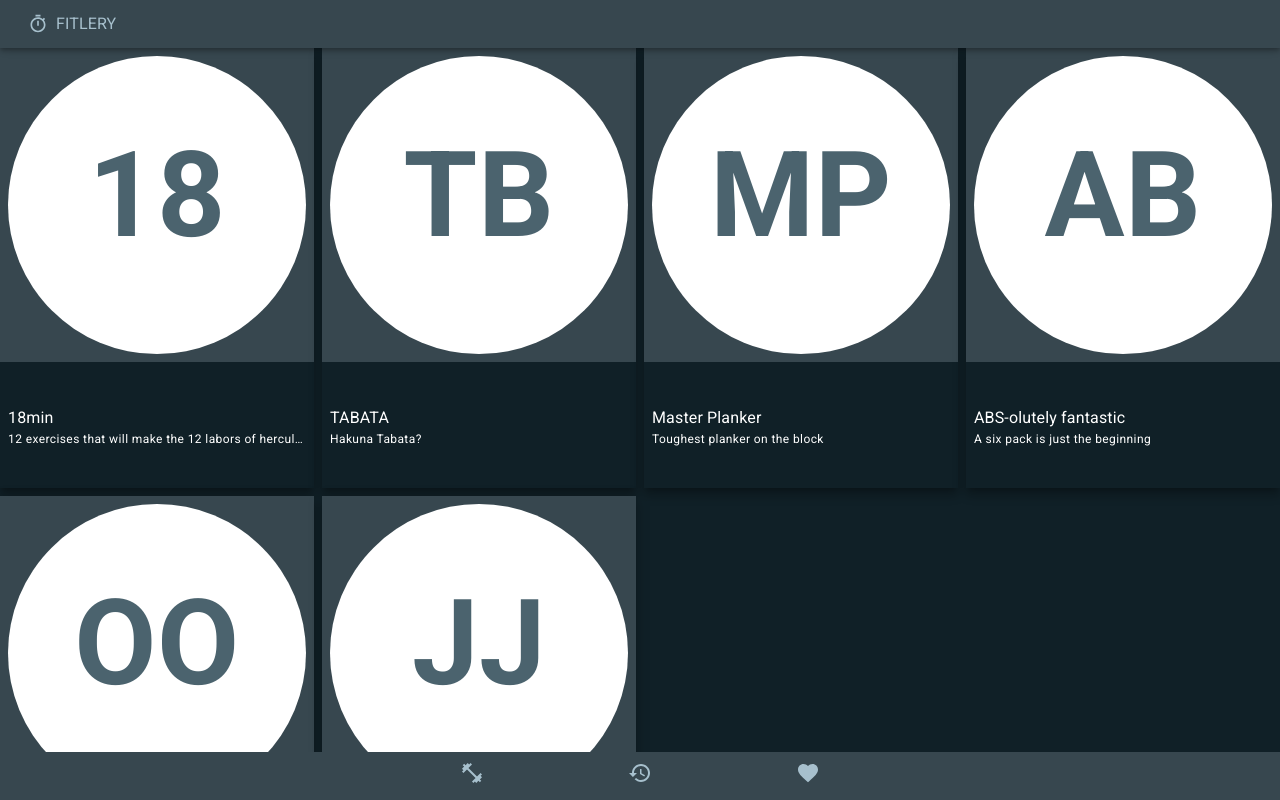
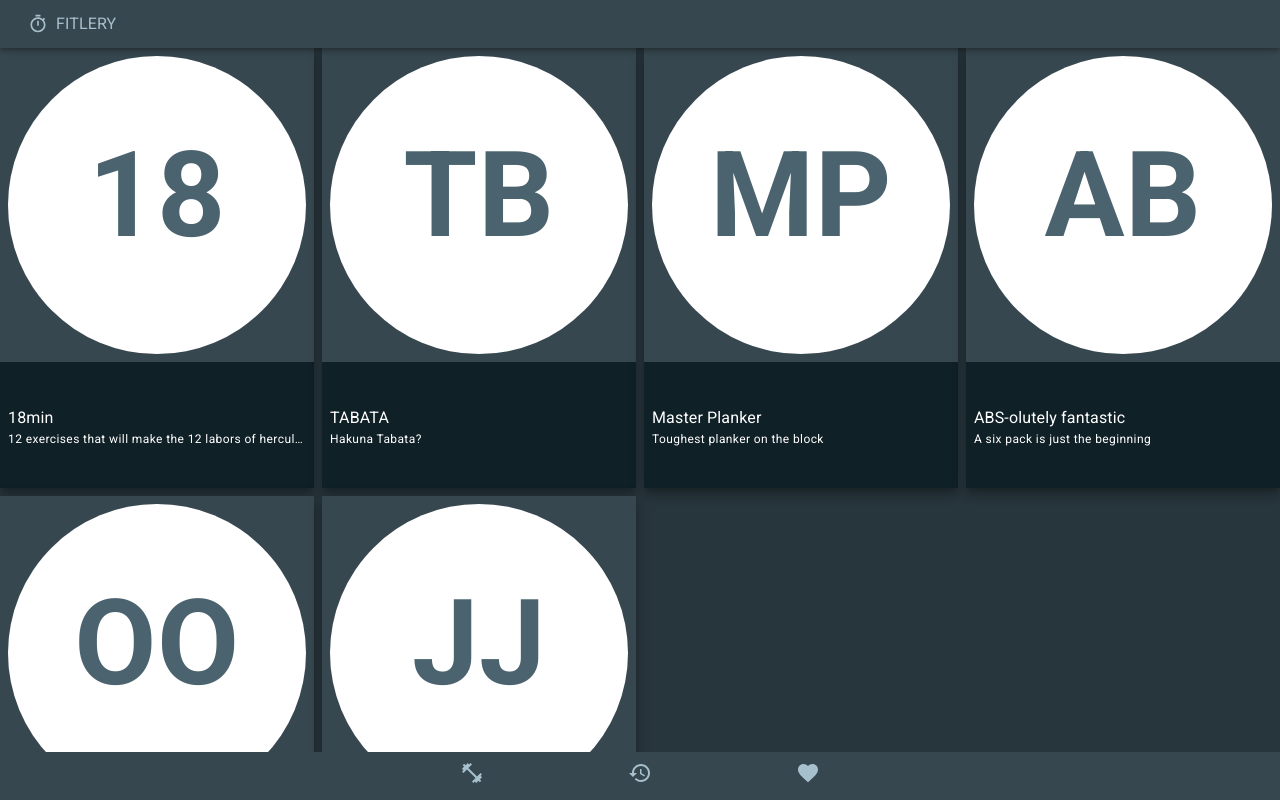
Before and after one commit to m00k/fitlery-web, a React (Create React App) app: page / in a window 1280 px wide. Built offline with nearby package versions, Linux system fonts and the light colour scheme.

Commit message:
style(root): set background color

```diff
--- a/src/App.tsx
+++ b/src/App.tsx
@@ -18,7 +18,7 @@ const App = () => {
   return (
     <Box
       height={'100vh'}
-      bgcolor={theme.palette.primary.dark}
+      bgcolor={theme.variables.root.backgroundColor}
       style={{
         touchAction: 'manipulation', // https://developers.google.com/web/updates/2013/12/300ms-tap-delay-gone-away
       }}
--- a/src/theme/theme.ts
+++ b/src/theme/theme.ts
@@ -21,11 +21,14 @@ declare module '@material-ui/core/styles/createMuiTheme' {
       },
       playlist: {
         currentItem: {
-          height: Number,
+          height: number,
         },
         item: {
-          height: Number,
+          height: number,
         },
+      },
+      root: {
+        backgroundColor: string,
       }
     }
   }
@@ -43,15 +46,18 @@ declare module '@material-ui/core/styles/createMuiTheme' {
         height: number,
       },
       player: {
-        height: Number,
+        height: number,
       },
       playlist: {
         currentItem: {
-          height: Number,
+          height: number,
         },
         item: {
-          height: Number,
+          height: number,
         },
+      },
+      root: {
+        backgroundColor: string,
       }
     }
   }
@@ -83,6 +89,9 @@ const variables = {
       height: SPACING * 7.5,
     },
   },
+  root: {
+    backgroundColor: '#102027e6', // theme.palette.primary.dark w/ alpha .9
+  }
 };
 
 const props: ComponentProps<any> | undefined = {
```
